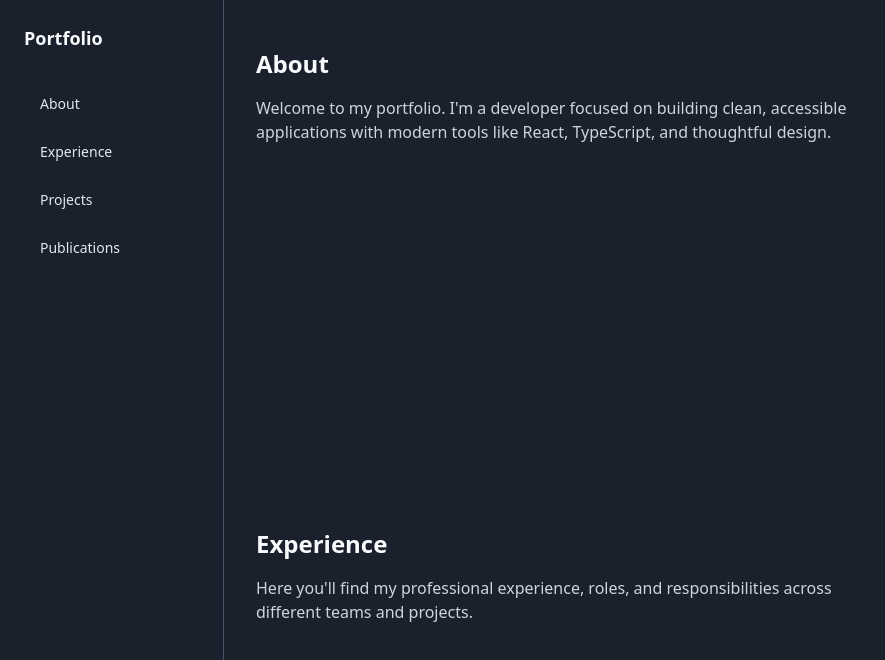
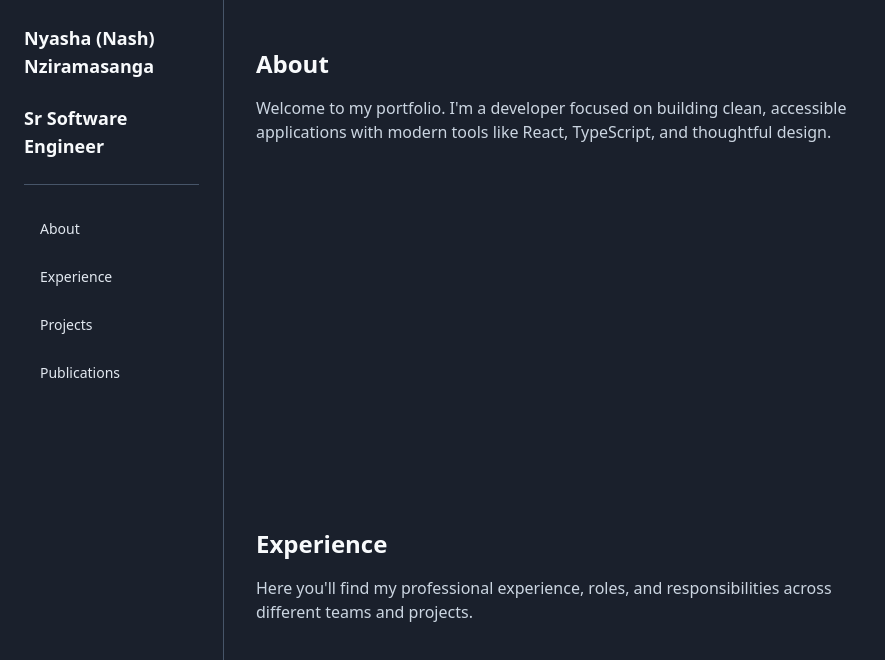
Before and after one commit to NyashaNziramasanga/portfolio-v4, a React (Vite) app: page / in a window 1280 px wide. Shown: the top 660 px of the page, without its empty margins (0-885 px from the left). Built offline with nearby package versions, Linux system fonts and the light colour scheme.

Commit message:
Update App.tsx

```diff
--- a/src/App.tsx
+++ b/src/App.tsx
@@ -26,7 +26,13 @@ export default function App() {
     <div className="flex h-screen w-full overflow-hidden bg-[#1A202C]">
       {/* Left panel - navigation */}
       <aside className="flex w-56 shrink-0 flex-col border-r border-slate-600 bg-[#1A202C] p-6">
-        <h1 className="mb-8 text-lg font-semibold text-slate-50">Portfolio</h1>
+        <h1 className="mb-6 text-lg font-semibold text-slate-50">
+          Nyasha (Nash) Nziramasanga
+        </h1>
+        <h2 className="mb-6 text-lg font-semibold text-slate-50">
+          Sr Software Engineer
+        </h2>
+        <hr className="mb-6 border-slate-600" />
         <nav className="flex flex-col gap-2">
           {sectionsData.map(({ id, label }) => (
             <Button
```
